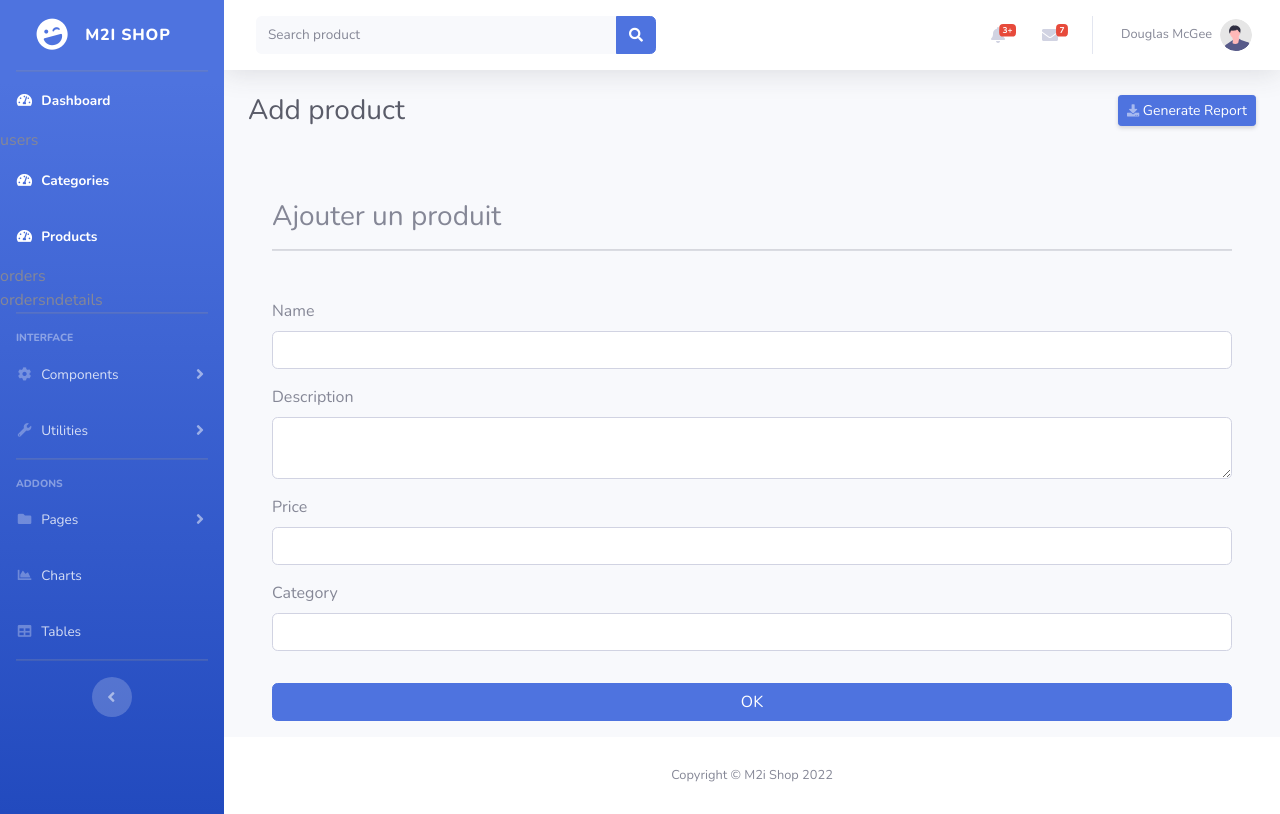
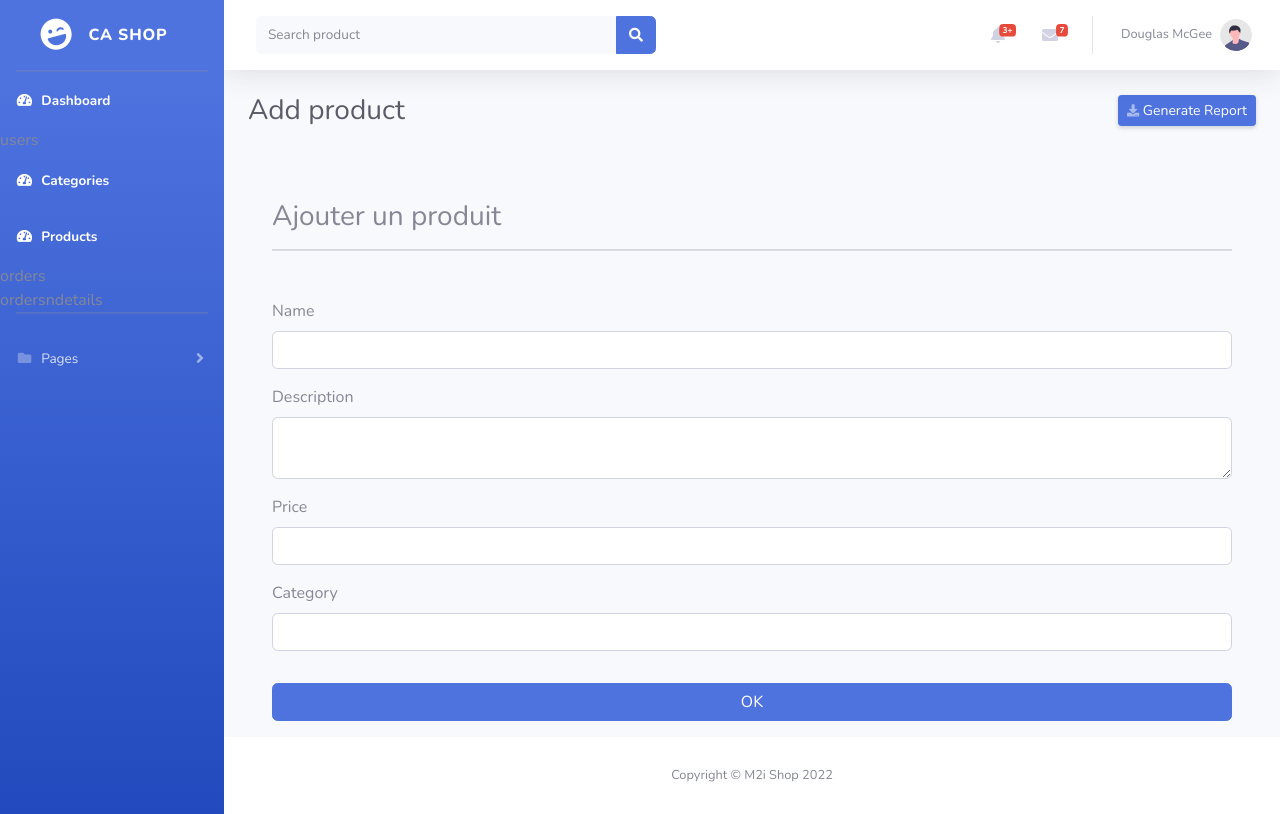
Before and after one commit to yve-n/cuillere-africaine-symfony, a Symfony app: template templates/admin/product/add.html.twig in a window 1280 px wide. Run offline with Twig, Linux system fonts and the light colour scheme; the template is opened without the code that fills it, so the values that code supplies are empty; form fields are guessed from the names that the template uses; some libraries are stand-ins or nearby versions.

Commit message:
admin sidebar update remove unnecessary blocks

```diff
--- a/templates/_partials/admin/sidebar.html.twig
+++ b/templates/_partials/admin/sidebar.html.twig
@@ -5,7 +5,7 @@
                 <div class="sidebar-brand-icon rotate-n-15">
                     <i class="fas fa-laugh-wink"></i>
                 </div>
-                <div class="sidebar-brand-text mx-3">M2i Shop</div>
+                <div class="sidebar-brand-text mx-3">CA Shop</div>
             </a>
 
             <!-- Divider -->
@@ -54,54 +54,6 @@
 
             <hr class="sidebar-divider">
 
-            <!-- Heading -->
-            <div class="sidebar-heading">
-                Interface
-            </div>
-
-            <!-- Nav Item - Pages Collapse Menu -->
-            <li class="nav-item">
-                <a class="nav-link collapsed" href="#" data-toggle="collapse" data-target="#collapseTwo"
-                    aria-expanded="true" aria-controls="collapseTwo">
-                    <i class="fas fa-fw fa-cog"></i>
-                    <span>Components</span>
-                </a>
-                <div id="collapseTwo" class="collapse" aria-labelledby="headingTwo" data-parent="#accordionSidebar">
-                    <div class="bg-white py-2 collapse-inner rounded">
-                        <h6 class="collapse-header">Custom Components:</h6>
-                        <a class="collapse-item" href="buttons.html">Buttons</a>
-                        <a class="collapse-item" href="cards.html">Cards</a>
-                    </div>
-                </div>
-            </li>
-
-            <!-- Nav Item - Utilities Collapse Menu -->
-            <li class="nav-item">
-                <a class="nav-link collapsed" href="#" data-toggle="collapse" data-target="#collapseUtilities"
-                    aria-expanded="true" aria-controls="collapseUtilities">
-                    <i class="fas fa-fw fa-wrench"></i>
-                    <span>Utilities</span>
-                </a>
-                <div id="collapseUtilities" class="collapse" aria-labelledby="headingUtilities"
-                    data-parent="#accordionSidebar">
-                    <div class="bg-white py-2 collapse-inner rounded">
-                        <h6 class="collapse-header">Custom Utilities:</h6>
-                        <a class="collapse-item" href="utilities-color.html">Colors</a>
-                        <a class="collapse-item" href="utilities-border.html">Borders</a>
-                        <a class="collapse-item" href="utilities-animation.html">Animations</a>
-                        <a class="collapse-item" href="utilities-other.html">Other</a>
-                    </div>
-                </div>
-            </li>
-
-            <!-- Divider -->
-            <hr class="sidebar-divider">
-
-            <!-- Heading -->
-            <div class="sidebar-heading">
-                Addons
-            </div>
-
             <!-- Nav Item - Pages Collapse Menu -->
             <li class="nav-item">
                 <a class="nav-link collapsed" href="#" data-toggle="collapse" data-target="#collapsePages"
@@ -122,26 +74,4 @@
                     </div>
                 </div>
             </li>
-
-            <!-- Nav Item - Charts -->
-            <li class="nav-item">
-                <a class="nav-link" href="charts.html">
-                    <i class="fas fa-fw fa-chart-area"></i>
-                    <span>Charts</span></a>
-            </li>
-
-            <!-- Nav Item - Tables -->
-            <li class="nav-item">
-                <a class="nav-link" href="tables.html">
-                    <i class="fas fa-fw fa-table"></i>
-                    <span>Tables</span></a>
-            </li>
-
-            <!-- Divider -->
-            <hr class="sidebar-divider d-none d-md-block">
-
-            <!-- Sidebar Toggler (Sidebar) -->
-            <div class="text-center d-none d-md-inline">
-                <button class="rounded-circle border-0" id="sidebarToggle"></button>
-            </div>
         </ul>
```
